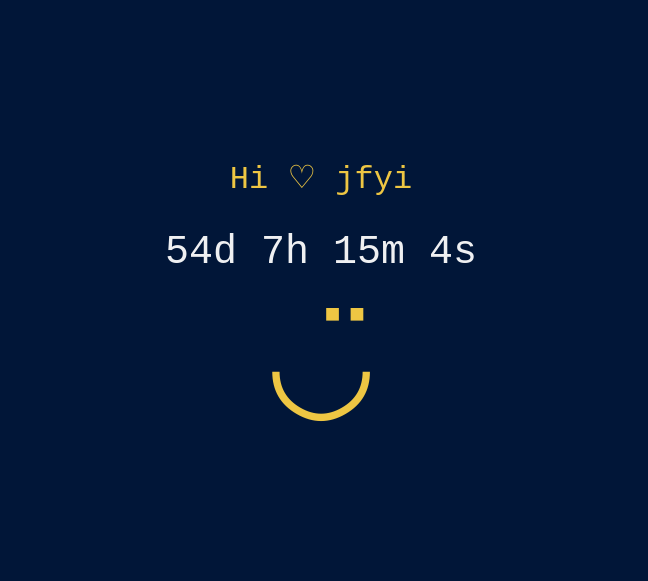
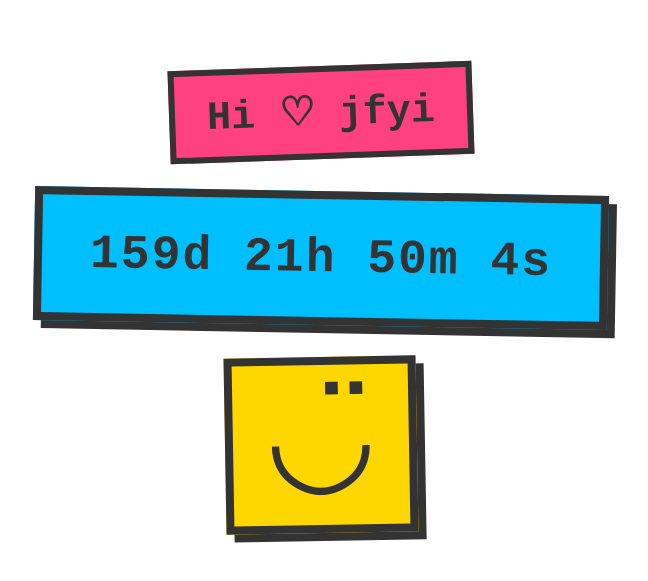
Before and after one commit to pandyandy/andrea-fyi, a SvelteKit app: page / in a window 1280 px wide. Shown: the part 181-762 px from the top of the page, without its empty margins (319-967 px from the left). Built offline with nearby package versions, Linux system fonts and the light colour scheme.

Commit message:
New timer

```diff
--- a/src/routes/+page.svelte
+++ b/src/routes/+page.svelte
@@ -6,9 +6,9 @@
   let timerInterval;
 
   function updateTimer() {
-    // September 26, 2025 at 12:05am CET (UTC+1)
-    // CET is UTC+1, so 12:05am CET = 11:05pm UTC on September 25, 2025
-    const targetDate = new Date('2025-09-25T23:05:00Z'); // 12:05am CET = 11:05pm UTC
+    // January 9, 2026 at 14:30 CET (UTC+1)
+    // CET is UTC+1, so 14:30 CET = 13:30 UTC
+    const targetDate = new Date('2026-01-09T13:40:00Z'); // 14:30 CET = 13:30 UTC
     const now = new Date();
     const difference = targetDate.getTime() - now.getTime();
 
@@ -56,8 +56,8 @@
   :global(body) {
     margin: 0;
     padding: 0;
-    background: #011638;
-    color: #EEC643;
+    background: #FFFFFF;
+    color: #333333;
     font-family: 'Courier New', monospace;
     font-size: 1.2rem;
     min-height: 100vh;
@@ -89,39 +89,52 @@
   }
 
   .main-section h2 {
-    color: #EEC643;
-    font-size: 2rem;
+    color: #333333;
+    font-size: 2.5rem;
     margin-bottom: 2rem;
     font-family: 'Courier New', monospace;
     text-shadow: none;
-    font-weight: normal;
+    font-weight: 900;
     letter-spacing: 0;
     animation: none;
+    border: 6px solid #333333;
+    background: #FF4081;
+    padding: 1rem 2rem;
+    display: inline-block;
+    transform: rotate(-2deg);
   }
 
   .timer-display {
-    background: none;
-    border: none;
+    background: #00BFFF;
+    border: 8px solid #333333;
     border-radius: 0;
-    padding: 0;
-    font-size: 2.5rem;
-    font-weight: normal;
-    color: #EFF0F2;
-    max-width: none;
+    padding: 2rem 3rem;
+    font-size: 3rem;
+    font-weight: 900;
+    color: #333333;
+    max-width: 600px;
     margin: 0 auto 2rem auto;
     transition: none;
     font-family: 'Courier New', monospace;
-    letter-spacing: 0;
+    letter-spacing: 2px;
     text-shadow: none;
     position: relative;
     overflow: visible;
+    transform: rotate(1deg);
+    box-shadow: 8px 8px 0px #333333;
   }
 
   .smiley {
     font-size: 8rem;
-    color: #EEC643;
+    color: #333333;
     font-family: 'Courier New', monospace;
     line-height: 1;
+    border: 8px solid #333333;
+    background: #FFD700;
+    padding: 1rem 2rem;
+    display: inline-block;
+    transform: rotate(-1deg);
+    box-shadow: 8px 8px 0px #333333;
   }
 
 
```
